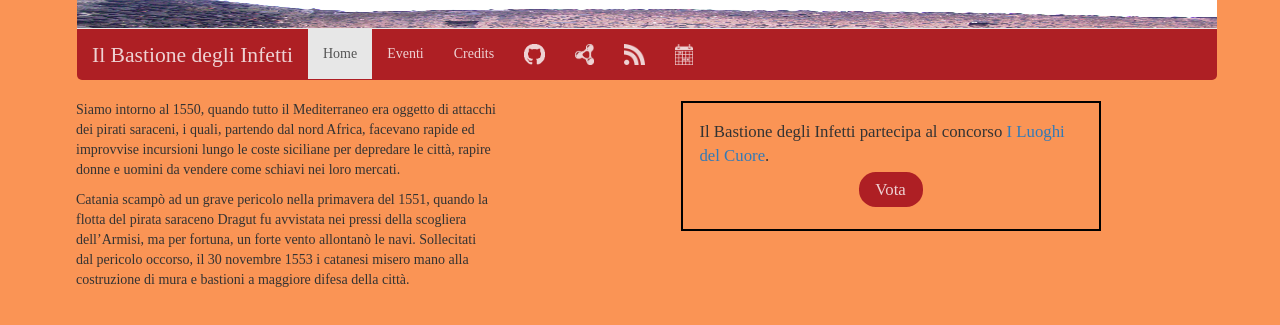
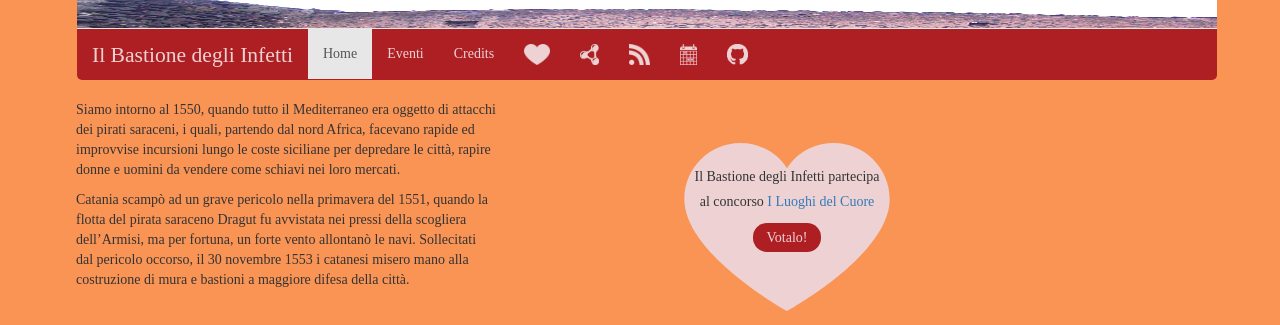
Before and after one commit to opendatahacklab/bastione-infetti, a PHP site: page / in a window 1280 px wide. Shown: the top 325 px of the page. Run offline with PHP 8.4, Linux system fonts and the light colour scheme.

Commit message:
#26 Pulsante vota nella barra del menù e cuore in prima pagina

```diff
--- a/bastione.css
+++ b/bastione.css
@@ -28,6 +28,7 @@ section{
 }
 
 
+
 img#muro{
 	width:100%;
 	padding : 0 0 0 0;
@@ -36,11 +37,21 @@ img#muro{
 
 /* ED131E */
 section#vote{
-	border: solid black 2px;
-	padding : 1em 1em 1em 1em;
-	font-size : 1.2em;
-	max-width : 25em;
+	padding : 4.5em 1em 1em 1em;
+	font-size : 1em;
+	width : 16em;
+	height : 16em;
 	margin-left : 2em;
+	background-image: url('img/heart-gray.svg');
+	background-repeat: no-repeat;
+	background-position:center center;
+	background-size : 100% auto;
+	text-align:center;
+	line-height:180%;
+}
+
+section#vote a{
+	white-space: nowrap;
 }
 
 p.button{
--- a/index.html
+++ b/index.html
@@ -25,10 +25,11 @@
 		      <li class="active"><a href="#">Home</a></li>
 		      <li><a href="eventi.html">Eventi</a></li>
 		      <li><a href="credits.html">Credits</a></li>
-		      <li><a href="https://github.com/opendatahacklab/bastione-infetti.git"><img class="extLink" src="./img/github_icon_gray.png" alt="GitHub"></a></li>
+		      <li><a href="http://iluoghidelcuore.it/luoghi/86006" target="_blank" title="vota come luogo del cuore"><img class="extLink" src="./img/heart-gray.png" alt="Vota"></a></li>
 		      <li><a href="data.html" title="open data"><img src="img/rdf.png" class="extLink" alt="Open Data" /></a></li>
 		      <li><a href="http://www.opendatahacklab.org/free-agenda/bastione-degli-infetti-catania/agenda.atom" type="application/atom+xml" title="aggiornamenti sugli eventi" ><img src="img/rss-feed-icon-gray.png" class="extLink" alt="Aggiornamenti sugli eventi" /></a></li>
 		      <li><a href="http://www.opendatahacklab.org/free-agenda/bastione-degli-infetti-catania/agenda.ics" type="application/atom+xml" title="calendario eventi" ><img src="img/Calendar-gray.png" class="extLink" alt="Calendario eventi" /></a></li>
+		      <li><a href="https://github.com/opendatahacklab/bastione-infetti.git"><img class="extLink" src="./img/github_icon_gray.png" alt="GitHub"></a></li>
 		    </ul>
 		  </div>
 		</nav>
@@ -61,9 +62,9 @@
 		<div class="col-sm-6" style="padding:0px;" id="bottone">
 			<section id="vote">
 				<p>Il Bastione degli Infetti partecipa al concorso
-				<a href="http://iluoghidelcuore.it/" target="_blank">I Luoghi del Cuore</a>.</p>
+				<a href="http://iluoghidelcuore.it/" target="_blank">I Luoghi del Cuore</a></p>
 
-				<p class="button"><a class="button" href="http://iluoghidelcuore.it/luoghi/86006" target="_blank">Vota</a></p>
+				<p class="button"><a class="button" href="http://iluoghidelcuore.it/luoghi/86006" target="_blank">Votalo!</a></p>
 			</section>
 		</div>
 
```
Also changed, not shown: img/heart-gray.png (added), img/heart-gray.svg (added), img/heart.svg (added), 3 other files.
